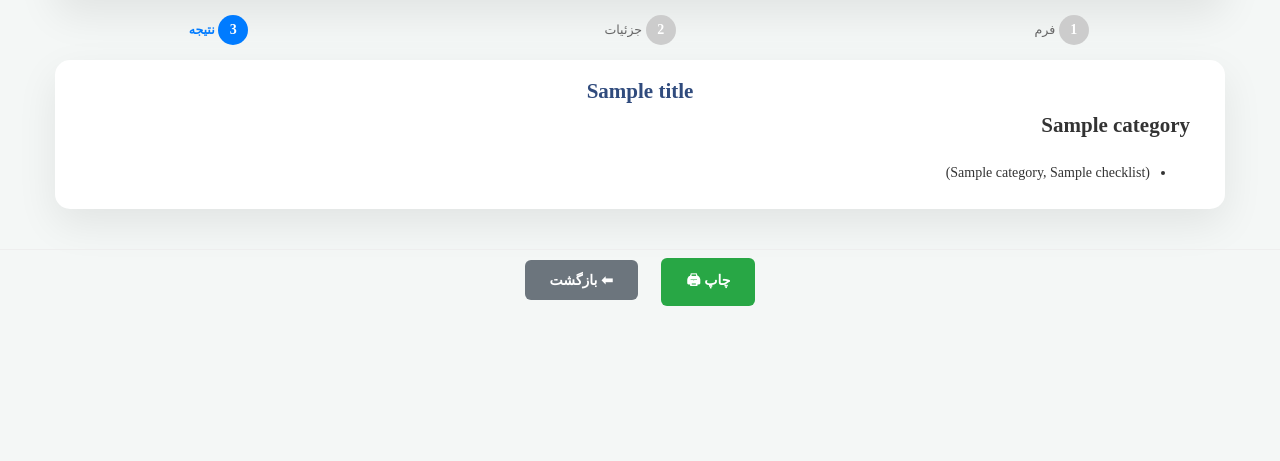
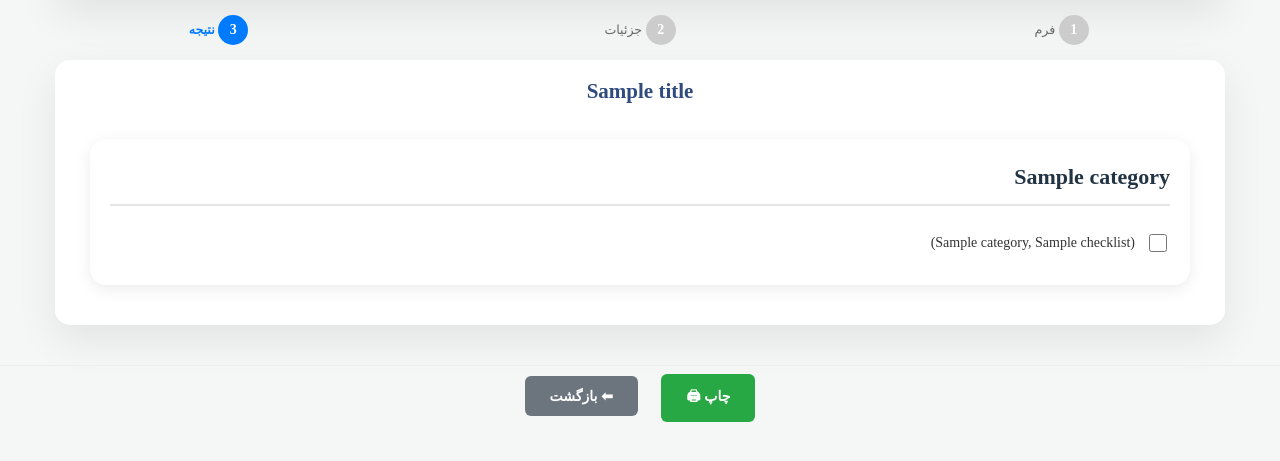
Before and after one commit to majidbaas/trip, a Flask app: template templates/result.html in a window 1280 px wide. Shown: the part 101-562 px from the top of the page. Run offline with Flask 3, Linux system fonts and the light colour scheme; the template is opened without the code that fills it: most values are stand-ins (such as "Sample title", 1, 10 or a date in 2020); some web fonts are replaced.

```diff
--- a/static/style.css
+++ b/static/style.css
@@ -598,3 +598,51 @@ margin-bottom: 20px;
   70% { box-shadow: 0 0 0 6px rgba(37,99,235,0); }
   100% { box-shadow: 0 0 0 0 rgba(37,99,235,0); }
 }
+
+.cards-container{
+    display:flex;
+    flex-wrap:wrap;
+    gap:20px;
+    margin-top:30px;
+}
+
+.category-card{
+    background:#fff;
+    border-radius:16px;
+    padding:20px;
+    min-width:280px;
+    flex:1;
+    box-shadow:0 4px 15px rgba(0,0,0,.08);
+}
+
+.card-title{
+    font-size:22px;
+    font-weight:bold;
+    color:#234;
+    margin-bottom:15px;
+    border-bottom:2px solid #e5e5e5;
+    padding-bottom:10px;
+}
+
+.item-list{
+    list-style:none;
+    padding:0;
+    margin:0;
+}
+
+.item-row{
+    display:flex;
+    align-items:center;
+    gap:10px;
+    padding:10px 0;
+    border-bottom:1px solid #f0f0f0;
+}
+
+.item-row:last-child{
+    border-bottom:none;
+}
+
+.item-row input{
+    width:18px;
+    height:18px;
+}
--- a/templates/result.html
+++ b/templates/result.html
@@ -51,17 +51,35 @@
   <div class="review-wrapper">
     <h2>{{ title }}</h2>
 
-   {% for category, items in checklist.items() %}
 
-<h3>{{ category }}</h3>
+<div class="cards-container">
 
-<ul>
+{% for category, items in checklist.items() %}
+
+<div class="category-card">
+
+    <div class="card-title">
+        {{ category }}
+    </div>
+
+    <ul class="item-list">
+
     {% for item in items %}
-        <li>{{ item }}</li>
+
+        <li class="item-row">
+            <input type="checkbox">
+            <span>{{ item }}</span>
+        </li>
+
     {% endfor %}
-</ul>
+
+    </ul>
+
+</div>
 
 {% endfor %}
+
+</div>
   </div>
 
     <div class="actions-container"> {# wrapper جدید برای دکمه ها #}
```
